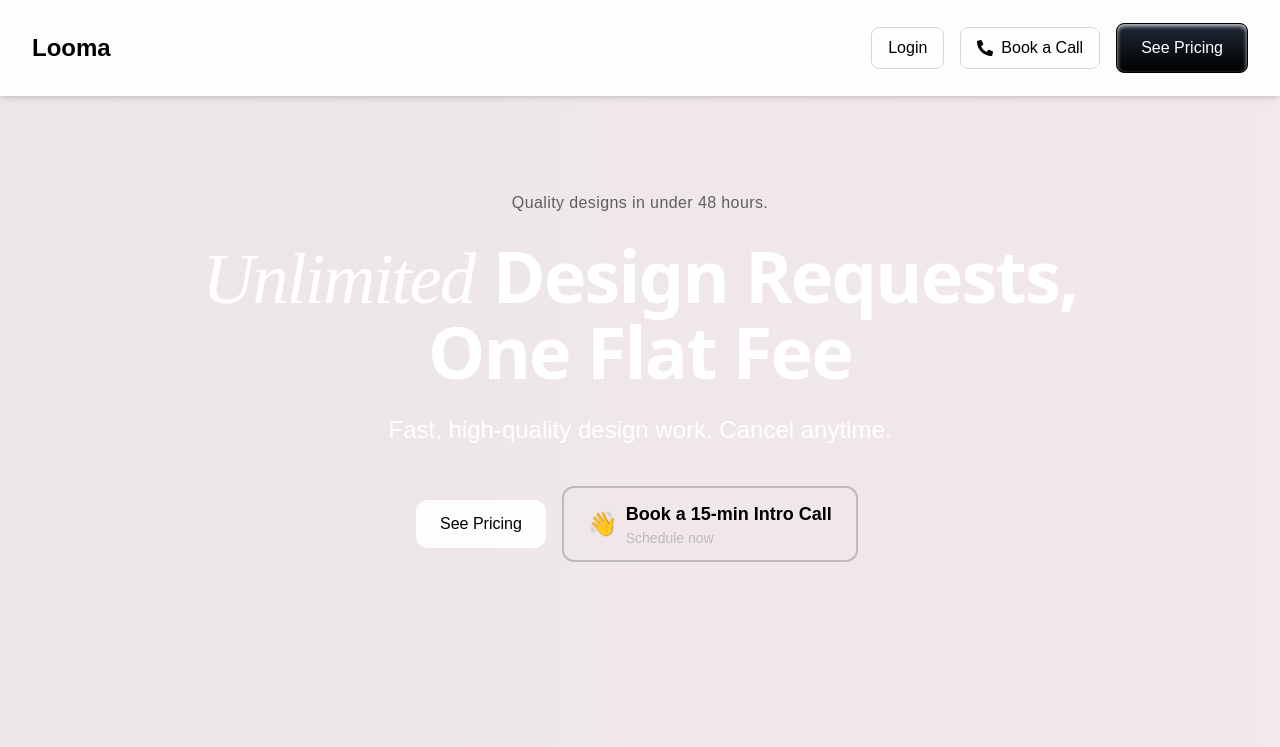
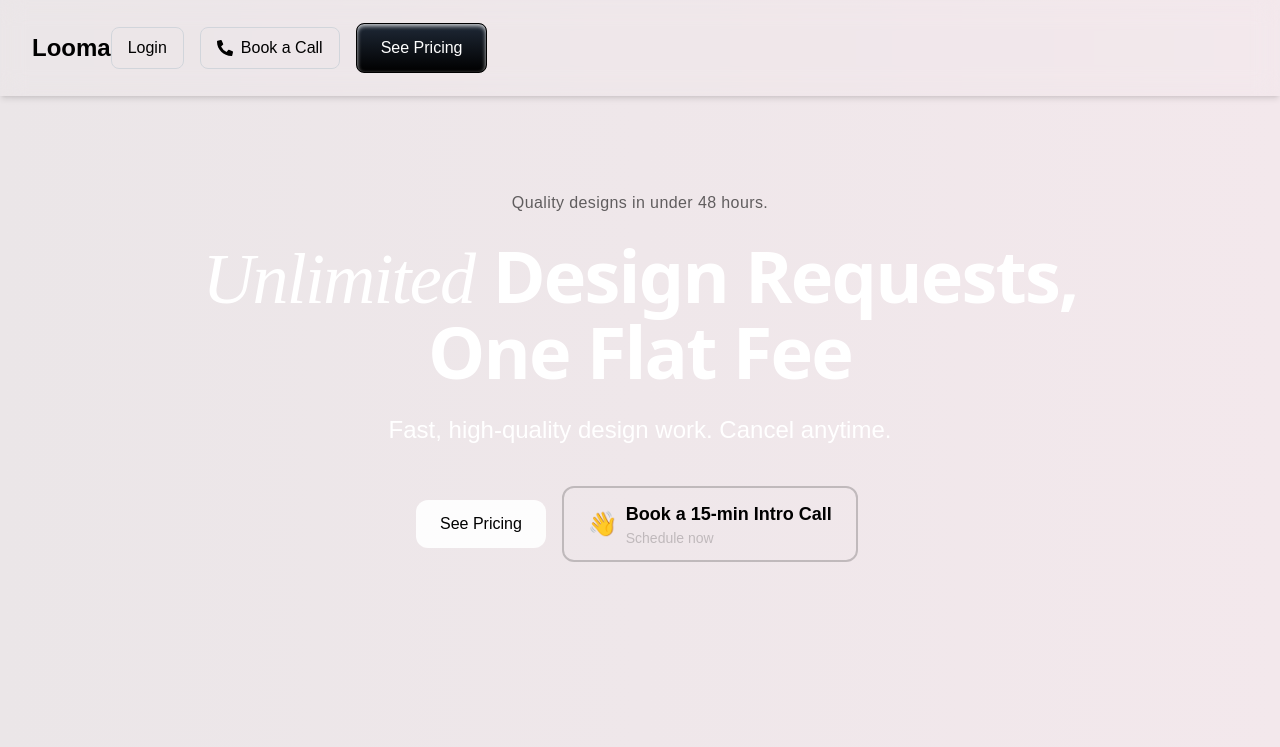
Before and after one commit to Marco1993-M/Looma, a Next.js app: page / in a window 1280 px wide. Shown: the top 747 px of the page. Built offline with nearby package versions, Linux system fonts and the light colour scheme.

Commit message:
Update Navbar.tsx

```diff
--- a/src/components/Navbar.tsx
+++ b/src/components/Navbar.tsx
@@ -36,8 +36,8 @@
   }
 
   return (
-    <nav className="fixed top-0 left-0 w-full z-50 bg-white/90 backdrop-blur-md px-4 sm:px-8 py-4 shadow-md">
-      <div className="flex items-center justify-between h-16">
+    <nav className="fixed top-0 left-0 w-full z-50 bg-transparent backdrop-blur-md px-4 sm:px-8 py-4 shadow-md">
+      <div className="relative h-16 flex items-center">
         {/* Logo */}
         <Link href="/" className="text-2xl font-bold text-black">
           Looma
```
